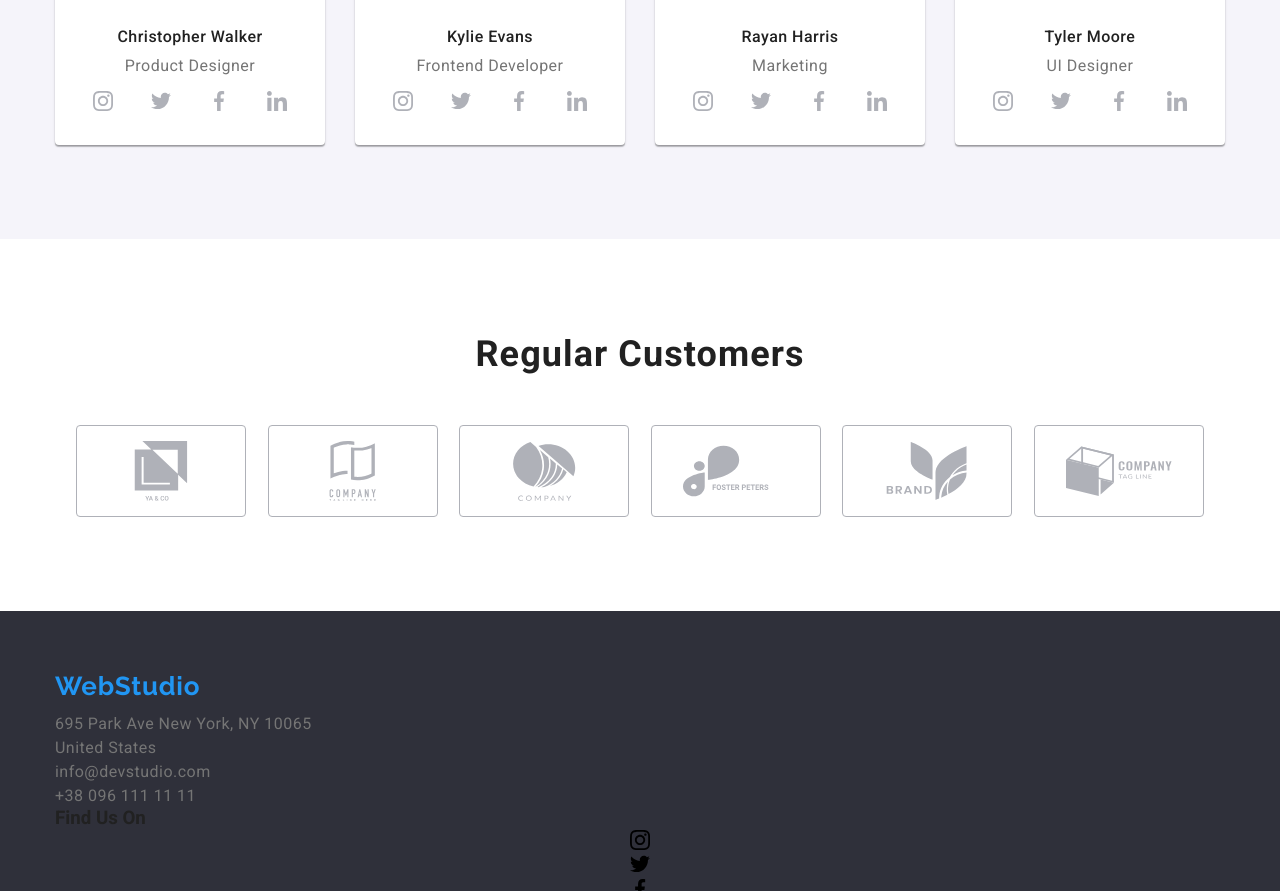
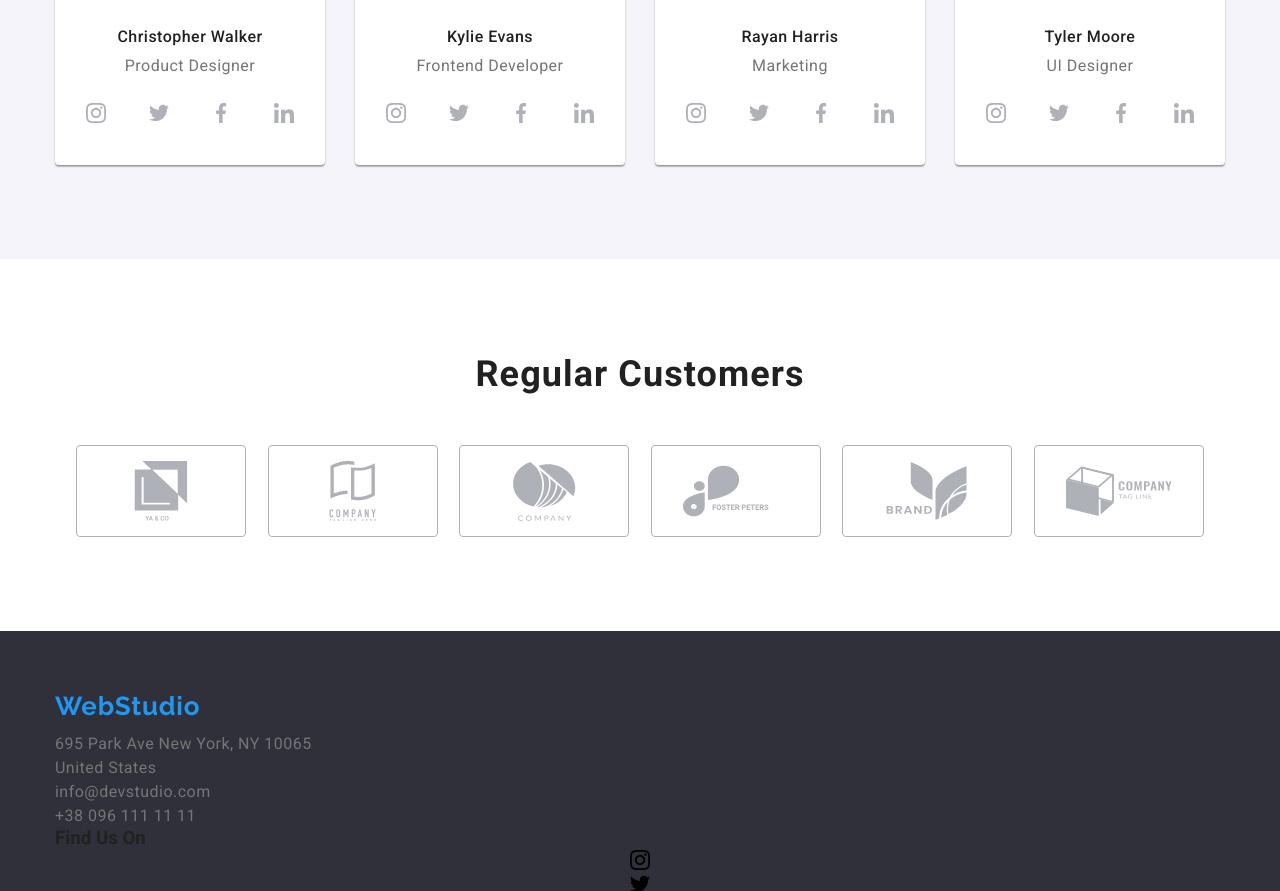
Before and after one commit to StefieCaff/goit-markup-hw-04, a plain HTML site: page index.html in a window 1280 px wide. Shown: the part 2071-2962 px from the top of the page. Drawn offline with nearby package versions, Linux system fonts and the light colour scheme.

Commit message:
hover and focus socials-team a go
now just finish the footer!!

```diff
--- a/css/styles.css
+++ b/css/styles.css
@@ -179,6 +179,12 @@ margin-right: 50px;
 
 .hero-button:hover {
   background-color: #188CE8;
+}
+
+.socials-link:focus,
+.socials-link:hover{
+  background-color: var(--focus-hover-background-color);
+  color: var(--focus-hover-color-button)
 }
 
 .clients-icon:focus,
@@ -390,7 +396,15 @@ margin-right: 50px;
 }
 
 .socials-link{
-color: var(--icon-link-fill-color);
+  display:inline-flex;
+  height: 44px;
+  width: 44px;
+  border-radius: 50%;
+  background-size: contain;
+  background-position: center;
+  padding:12px;
+  background-color: var(--main-background-color);
+  color: var(--icon-link-fill-color);
 }
 
 .socials-icons{
```
